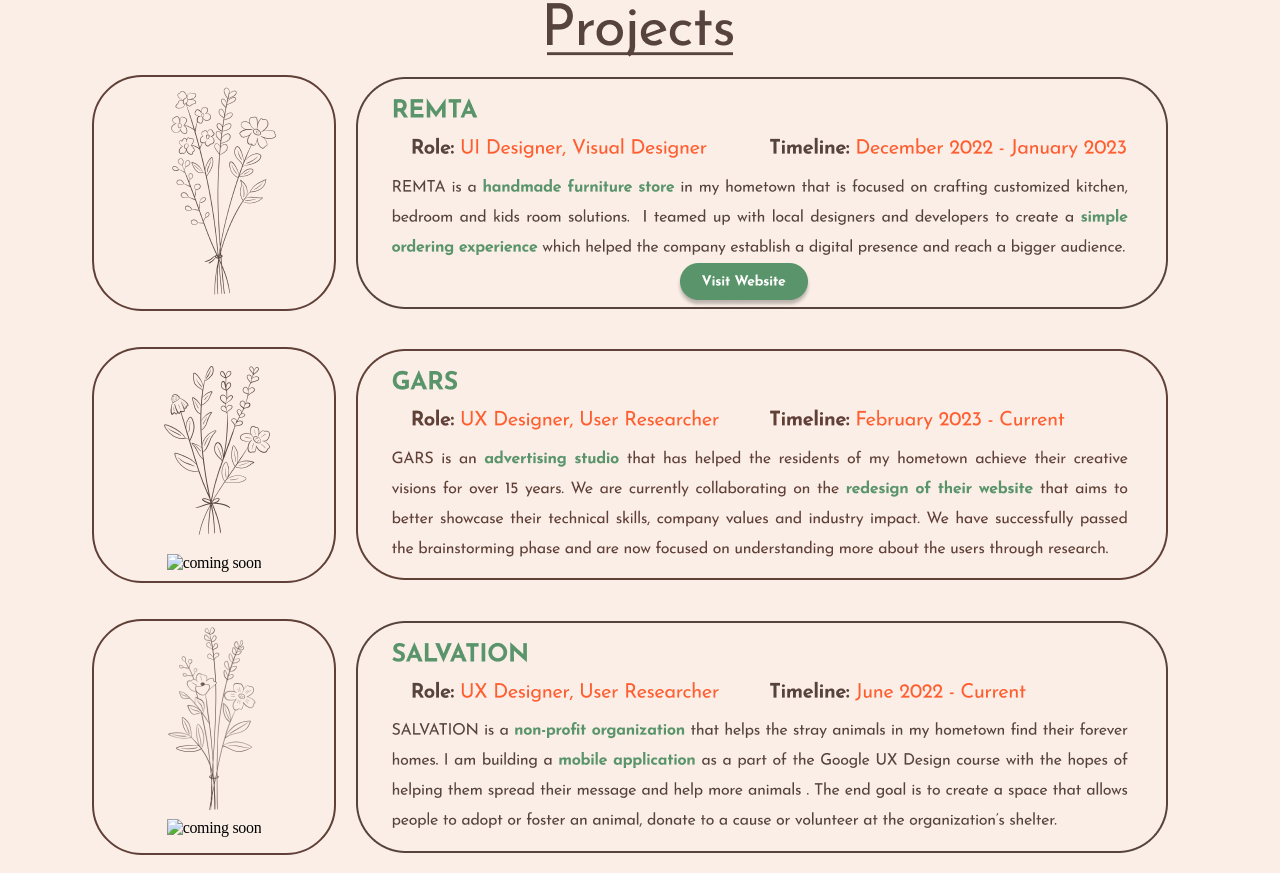
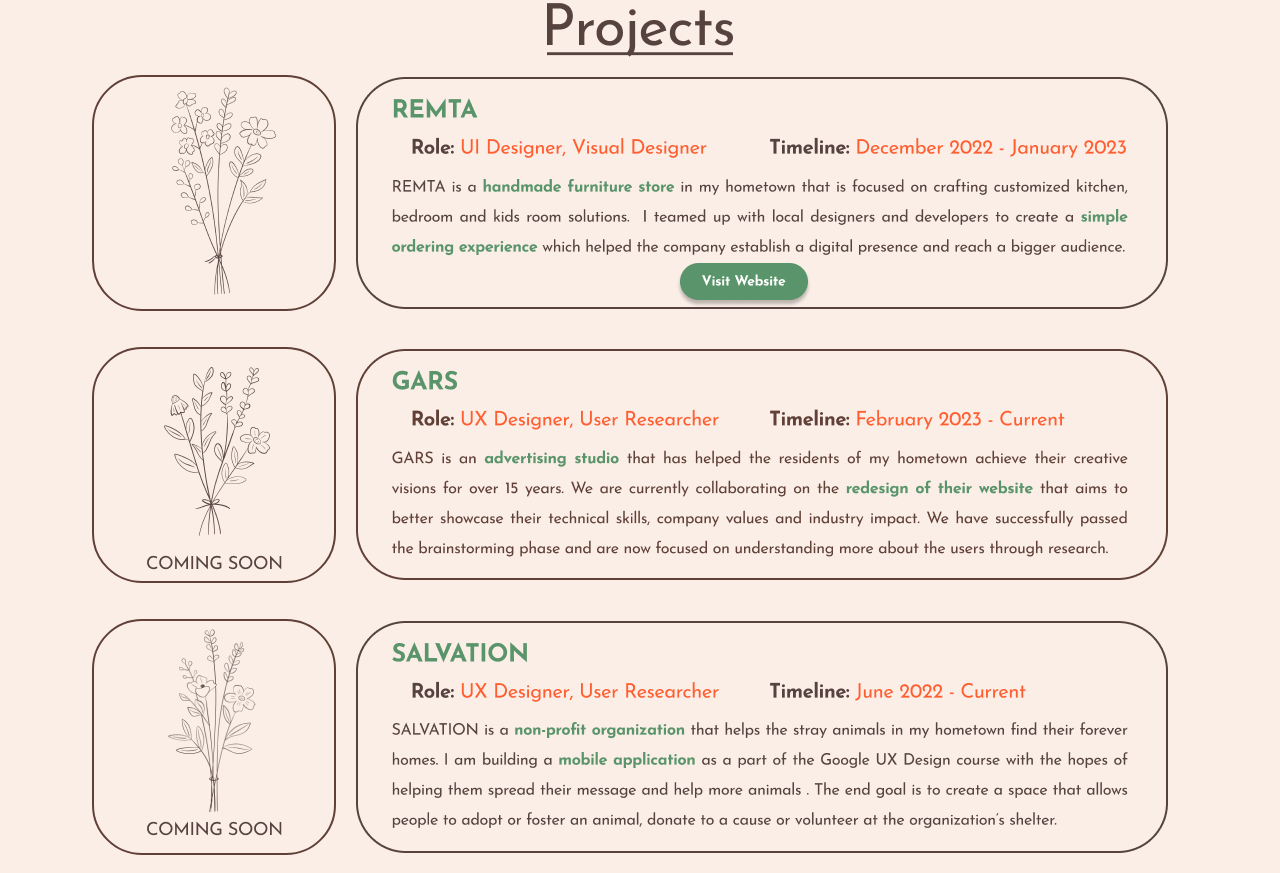
Before and after one commit to victoriabogdanova/MyPortfolio, a plain HTML site: page index.html in a window 1280 px wide. Shown: the part 2251-3124 px from the top of the page. Drawn offline with Linux system fonts and the light colour scheme.

Commit message:
Update index.html

```diff
--- a/index.html
+++ b/index.html
@@ -19,9 +19,6 @@
             <div id="btnAboutUnderline"></div>
             <div id="btnProjectsUnderline"></div>
             <div id="btnResumeUnderline"></div>
-            <!-- <button id="btnAbout">About</button>
-            <button id="btnProjects">Projects</button> -->
-
         </nav>
         <div id="short-line" class="line_l"></div>
         <div class="logo">
@@ -101,7 +98,7 @@
             <div class="project">
                 <div class="project-border">
                     <img id="pic2" class="project-img" src="assets/pic2.png" alt="">
-                    <img id="comingsoonpic2" src="assets//comingsoon.png" alt="coming soon">
+                    <img id="comingsoonpic2" src="assets/comingsoon.png" alt="coming soon">
                 </div>
                 <div class="project-desc-btn">
                     <img id="desc2" class="project-desc" src="assets/proj2.png" alt="">
@@ -111,7 +108,7 @@
             <div class="project">
                 <div class="project-border">
                     <img id="pic3" class="project-img" src="assets/pic3.png" alt="">
-                    <img id="comingsoonpic3" src="assets//comingsoon.png" alt="coming soon">
+                    <img id="comingsoonpic3" src="assets/comingsoon.png" alt="coming soon">
                 </div>
                 <div class="project-desc-btn">
                     <img id="desc3" class="project-desc" src="assets/proj3.png" alt="">
```
